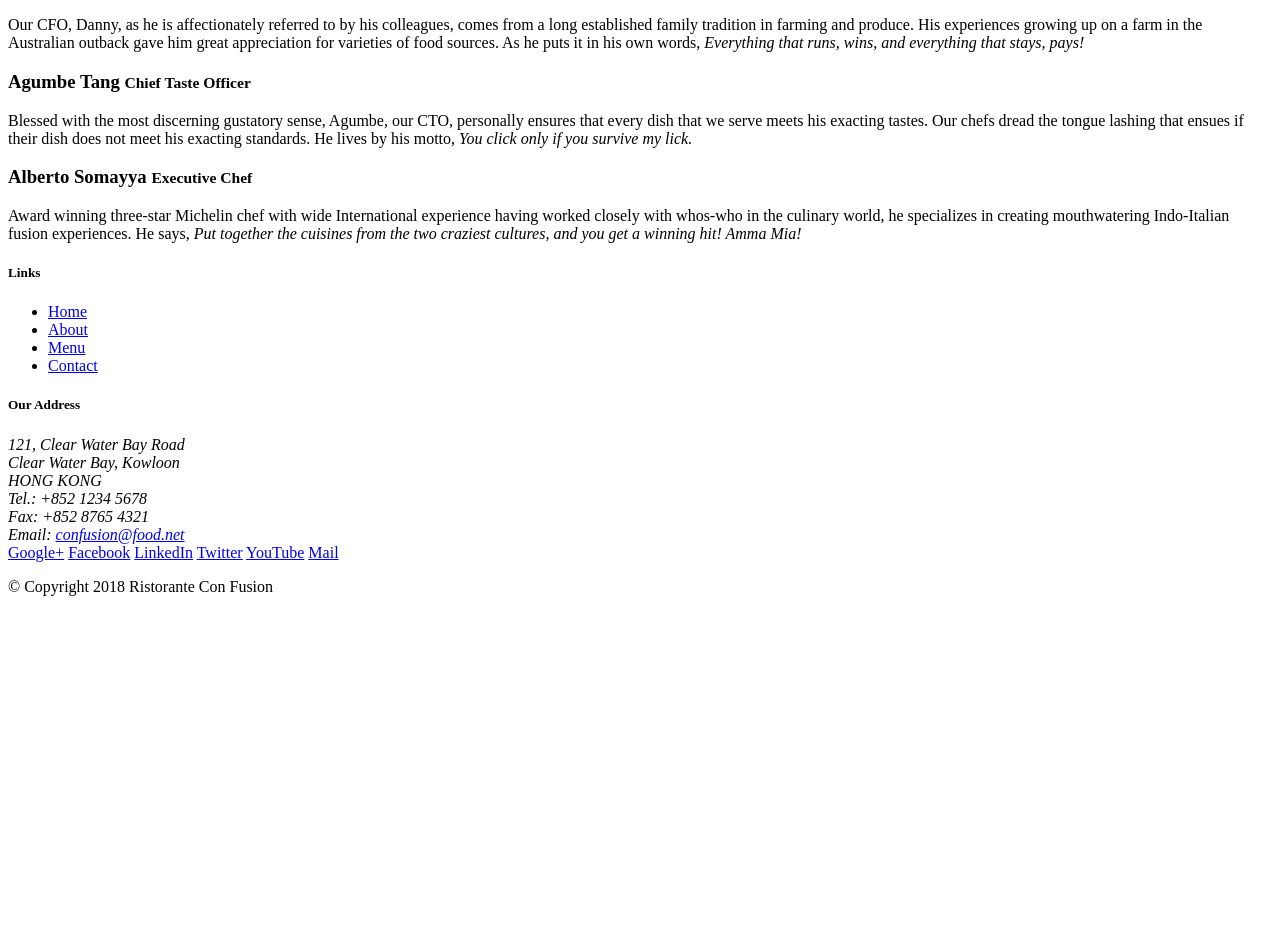
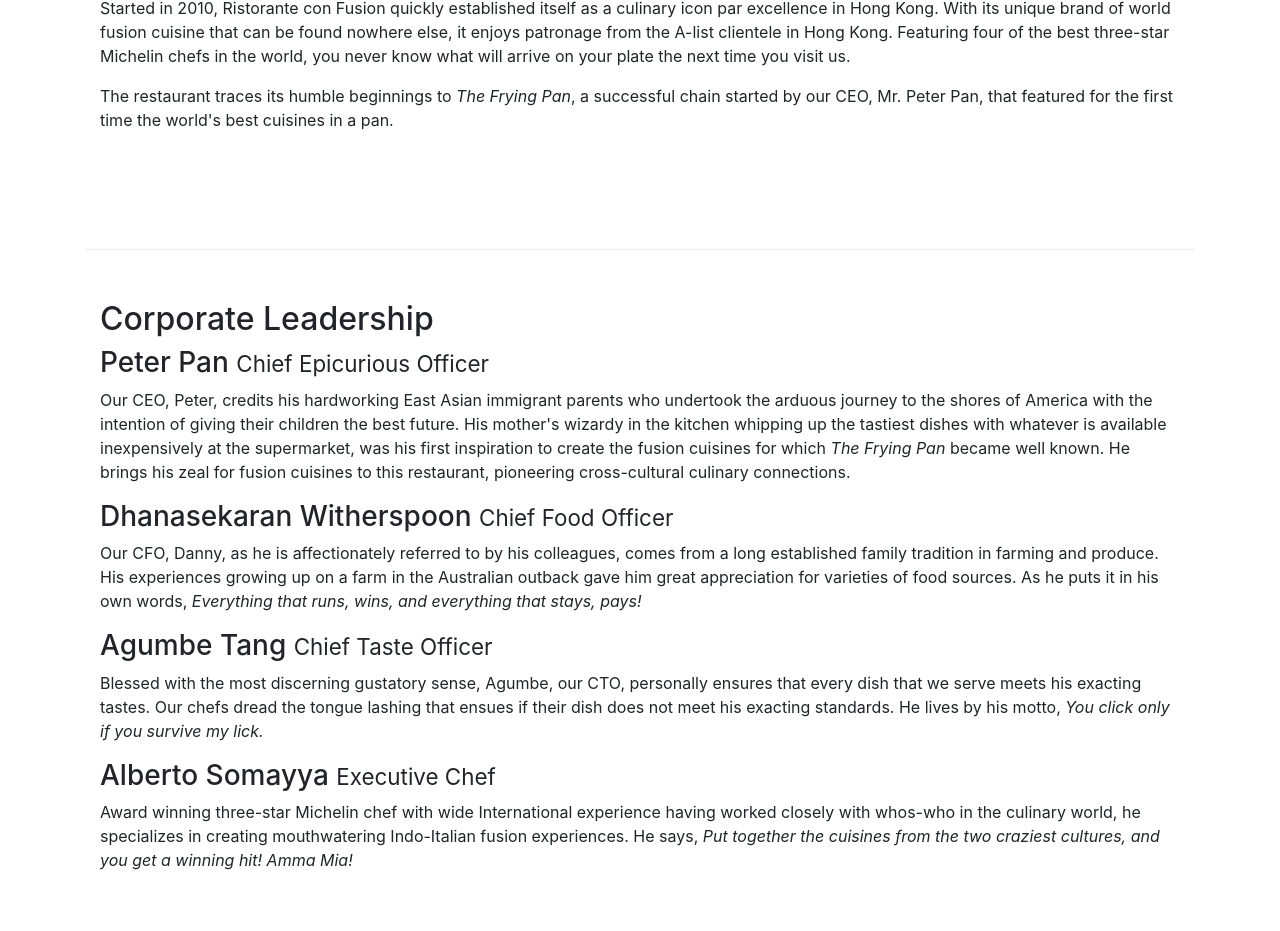
Before and after one commit to JuanDLCH/CursoFullStack, a website: page src/aboutus.html in a window 1280 px wide. Shown: the part 501-1432 px from the top of the page. Before the commit the page ends 1113 px from the top, so only its background shows below. Drawn offline with nearby package versions, Linux system fonts and the light colour scheme.

Commit message:
aboutus con estilo

```diff
--- a/package.json
+++ b/package.json
@@ -1,7 +1,7 @@
 {
   "name": "fullstackcourse",
   "version": "1.0.0",
-  "description": "",
+  "description": "- npm init\r  - npm install lite-server --save-dev\r  - npm start\r  - npm install\r  - npm install bootstrap@4.0.0 --save\r  - npm install jquery@3.3.1 popper.js@1.12.9 --save",
   "main": "index.js",
   "scripts": {
     "start": "npm run lite",
--- a/src/aboutus.html
+++ b/src/aboutus.html
@@ -4,6 +4,20 @@
 <head>
 
     <title>Ristorante Con Fusion: About Us</title>
+
+     <!-- Required meta tags always come first -->
+     <meta charset="utf-8">
+     <meta name="viewport" content="width=device-width, initial-scale=1, shrink-to-fit=no">
+     <meta http-equiv="x-ua-compatible" content="ie=edge">
+
+     <!-- jQuery first, then Popper.js, then Bootstrap JS. -->
+     <script src="node_modules/jquery/dist/jquery.slim.min.js"></script>
+     <script src="node_modules/popper.js/dist/umd/popper.min.js"></script>
+     <script src="node_modules/bootstrap/dist/js/bootstrap.min.js"></script>
+
+     <!-- Bootstrap CSS -->
+     <link rel="stylesheet" href="../node_modules/bootstrap/dist/css/bootstrap.min.css">
+     <link rel="stylesheet" href="../css/styles.css">
 
 </head>
 
@@ -22,16 +36,16 @@
         </div>
     </header>
 
-    <div>
-        <div>
-            <div>
+    <div class="container">
+        <div class="row row-header align-items-center">
+            <div class="col- 12 col-sm-4 col-md-3">
                <h3>About Us</h3>
                <hr>
             </div>
         </div>
 
-        <div>
-            <div>
+        <div class="row row-content align-items-center">
+            <div class="col col-sm col-md">
                 <h2>Our History</h2>
                 <p>Started in 2010, Ristorante con Fusion quickly established itself as a culinary icon par excellence in Hong Kong. With its unique brand of world fusion cuisine that can be found nowhere else, it enjoys patronage from the A-list clientele in Hong Kong.  Featuring four of the best three-star Michelin chefs in the world, you never know what will arrive on your plate the next time you visit us.</p>
                 <p>The restaurant traces its humble beginnings to <em>The Frying Pan</em>, a successful chain started by our CEO, Mr. Peter Pan, that featured for the first time the world's best cuisines in a pan.</p>
@@ -41,17 +55,17 @@
         </div>
 
 
-        <div>
-            <div>
+        <div class="row row-content align-items-center">
+            <div class="col col-sm col-md order-sm-first">
                 <h2>Corporate Leadership</h2>
                 <h3>Peter Pan <small>Chief Epicurious Officer</small></h3>
-                <p>Our CEO, Peter, credits his hardworking East Asian immigrant parents who undertook the arduous journey to the shores of America with the intention of giving their children the best future. His mother's wizardy in the kitchen whipping up the tastiest dishes with whatever is available inexpensively at the supermarket, was his first inspiration to create the fusion cuisines for which <em>The Frying Pan</em> became well known. He brings his zeal for fusion cuisines to this restaurant, pioneering cross-cultural culinary connections.</p>
+                <p class="d-none d-sm-block">Our CEO, Peter, credits his hardworking East Asian immigrant parents who undertook the arduous journey to the shores of America with the intention of giving their children the best future. His mother's wizardy in the kitchen whipping up the tastiest dishes with whatever is available inexpensively at the supermarket, was his first inspiration to create the fusion cuisines for which <em>The Frying Pan</em> became well known. He brings his zeal for fusion cuisines to this restaurant, pioneering cross-cultural culinary connections.</p>
                 <h3>Dhanasekaran Witherspoon <small>Chief Food Officer</small></h3>
-                <p>Our CFO, Danny, as he is affectionately referred to by his colleagues, comes from a long established family tradition in farming and produce. His experiences growing up on a farm in the Australian outback gave him great appreciation for varieties of food sources. As he puts it in his own words, <em>Everything that runs, wins, and everything that stays, pays!</em></p>
+                <p class="d-none d-sm-block">Our CFO, Danny, as he is affectionately referred to by his colleagues, comes from a long established family tradition in farming and produce. His experiences growing up on a farm in the Australian outback gave him great appreciation for varieties of food sources. As he puts it in his own words, <em>Everything that runs, wins, and everything that stays, pays!</em></p>
                 <h3>Agumbe Tang <small>Chief Taste Officer</small></h3>
-                <p>Blessed with the most discerning gustatory sense, Agumbe, our CTO, personally ensures that every dish that we serve meets his exacting tastes. Our chefs dread the tongue lashing that ensues if their dish does not meet his exacting standards. He lives by his motto, <em>You click only if you survive my lick.</em></p>
+                <p class="d-none d-sm-block">Blessed with the most discerning gustatory sense, Agumbe, our CTO, personally ensures that every dish that we serve meets his exacting tastes. Our chefs dread the tongue lashing that ensues if their dish does not meet his exacting standards. He lives by his motto, <em>You click only if you survive my lick.</em></p>
                 <h3>Alberto Somayya <small>Executive Chef</small></h3>
-                <p>Award winning three-star Michelin chef with wide International experience having worked closely with whos-who in the culinary world, he specializes in creating mouthwatering Indo-Italian fusion experiences. He says, <em>Put together the cuisines from the two craziest cultures, and you get a winning hit! Amma Mia!</em></p>
+                <p class="d-none d-sm-block">Award winning three-star Michelin chef with wide International experience having worked closely with whos-who in the culinary world, he specializes in creating mouthwatering Indo-Italian fusion experiences. He says, <em>Put together the cuisines from the two craziest cultures, and you get a winning hit! Amma Mia!</em></p>
             </div>
        </div>
 
@@ -63,8 +77,8 @@
                 <div class="col-4 offset-1 col-sm-2">
                     <h5>Links</h5>
                     <ul class="list-unstyled">
-                        <li><a href="#">Home</a></li>
-                        <li><a href="#">About</a></li>
+                        <li><a href="/index.html">Home</a></li>
+                        <li><a href="/src/aboutus.html">About</a></li>
                         <li><a href="#">Menu</a></li>
                         <li><a href="#">Contact</a></li>
                     </ul>
```
Also changed, not shown: index.html (+1 -1 lines).
